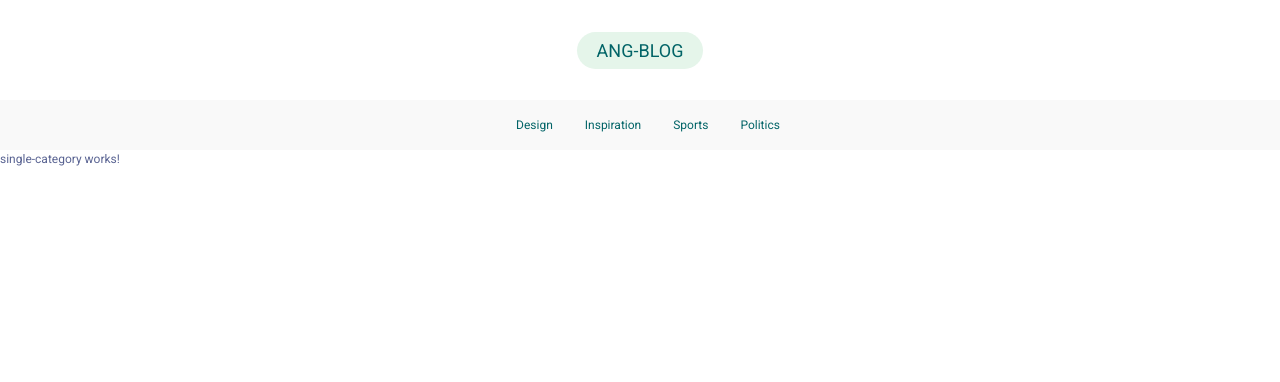
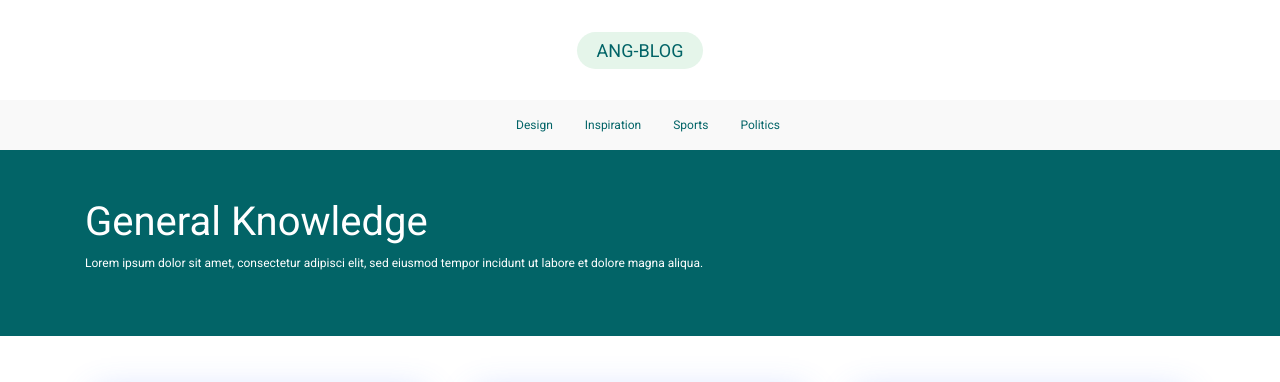
Before and after one commit to luyenhaidangit/ang-blog, an Angular app: page /category in a window 1280 px wide. Shown: the top 382 px of the page. Built offline with nearby package versions, Linux system fonts and the light colour scheme.

Commit message:
Complete single category page

```diff
--- a/src/app/pages/single-category/single-category.component.html
+++ b/src/app/pages/single-category/single-category.component.html
@@ -1 +1,34 @@
-<p>single-category works!</p>
+<div class="bg-theme p-5">
+    <div class="container">
+        <h1 class="text-white">General Knowledge</h1>
+    <p class="text-white">Lorem ipsum dolor sit amet, consectetur adipisci elit, sed eiusmod tempor incidunt ut labore et dolore magna aliqua.</p>
+    </div>
+</div>
+
+<div class="container my-5">
+    <div class="row">
+        <div class="col-md-4 mb-3">
+            <app-post-card></app-post-card>
+        </div>
+
+        <div class="col-md-4 mb-3">
+            <app-post-card></app-post-card>
+        </div>
+
+        <div class="col-md-4 mb-3">
+            <app-post-card></app-post-card>
+        </div>
+
+        <div class="col-md-4 mb-3">
+            <app-post-card></app-post-card>
+        </div>
+
+        <div class="col-md-4 mb-3">
+            <app-post-card></app-post-card>
+        </div>
+
+        <div class="col-md-4 mb-3">
+            <app-post-card></app-post-card>
+        </div>
+    </div>
+</div>
--- a/src/styles.css
+++ b/src/styles.css
@@ -30,3 +30,7 @@
     border: none;
     box-shadow: 0px 0px 33px -10px rgba(71, 114, 254, 0.3);
 }
+
+.bg-theme{
+    background-color: var(--primary-color);
+}
```
